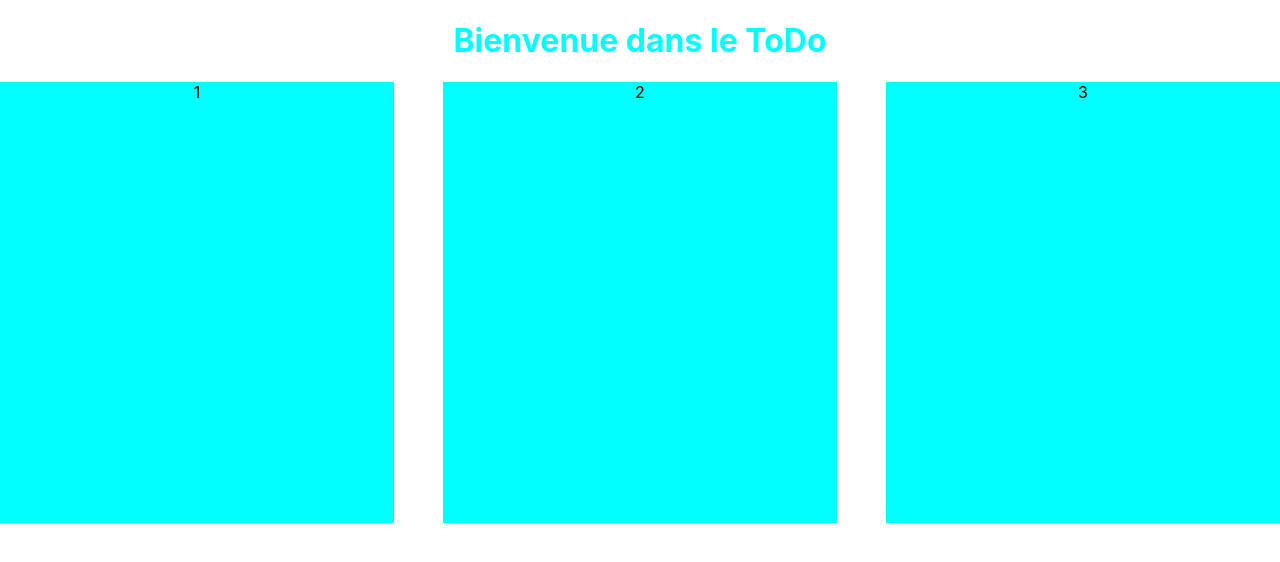
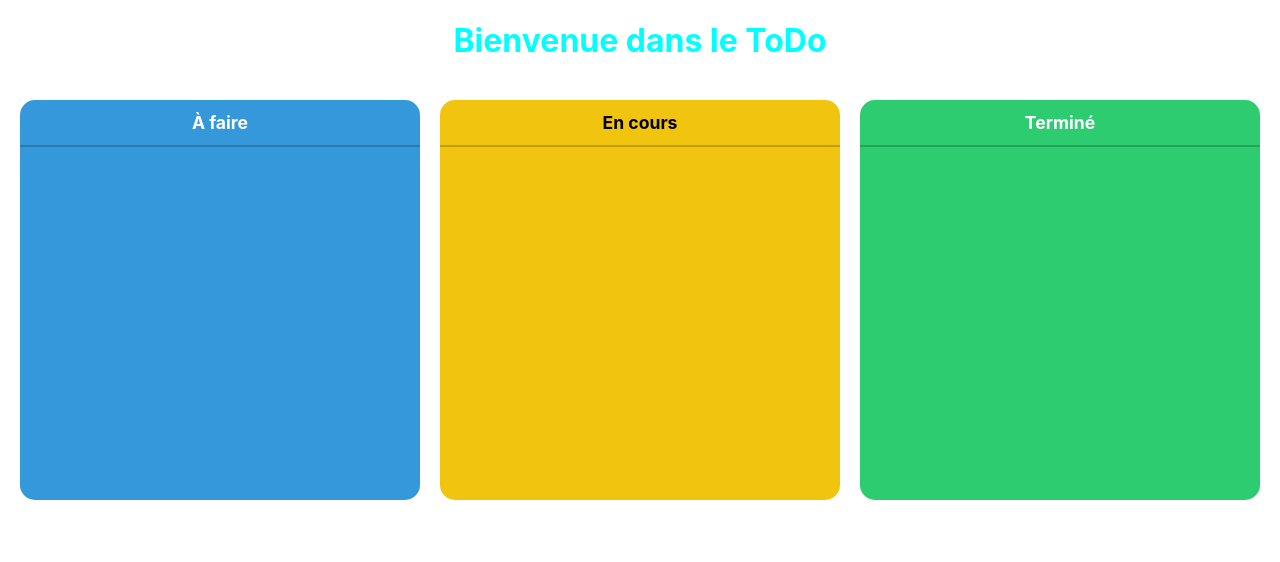
Before and after one commit to 34lks66/taskflow, a React (Create React App) app in the folder frontend/: page / in a window 1280 px wide. Shown: the top 562 px of the page. Built offline with nearby package versions, Linux system fonts and the light colour scheme.

Commit message:
update display

```diff
--- a/frontend/src/ToDo.css
+++ b/frontend/src/ToDo.css
@@ -1,32 +1,48 @@
 .title {
   color: aqua;
   text-align: center;
+  margin-bottom: 20px;
 }
 
 .parent {
-    display: grid;
-    grid-template-columns: repeat(6, 1fr);
-    grid-template-rows: repeat(5, 1fr);
-    gap: 49px;
-    text-align: center;
+  display: grid;
+  grid-template-columns: repeat(3, 1fr);
+  gap: 20px;
+  padding: 20px;
+  text-align: center;
+}
+
+.div1, .div2, .div3 {
+  border-radius: 15px;
+  min-height: 400px;
+  display: flex;
+  flex-direction: column;
+  overflow: hidden;
+}
+
+.column-header {
+  padding: 12px;
+  font-weight: bold;
+  font-size: 1.1rem;
+  border-bottom: 2px solid rgba(0,0,0,0.2);
+}
+
+.column-body {
+  flex: 1;
+  padding: 10px;
 }
 
 .div1 {
-    grid-column: span 2 / span 2;
-    grid-row: span 10 / span 10;
-    background-color: aqua;
+  background-color: #3498db;
+  color: white;
 }
 
 .div2 {
-    grid-column: span 2 / span 2;
-    grid-row: span 10 / span 10;
-    grid-column-start: 3;
-    background-color: aqua;
+  background-color: #f1c40f;
+  color: black;
 }
 
 .div3 {
-    grid-column: span 2 / span 2;
-    grid-row: span 10 / span 10;
-    grid-column-start: 5;
-    background-color: aqua;
+  background-color: #2ecc71;
+  color: white;
 }
--- a/frontend/src/ToDo.js
+++ b/frontend/src/ToDo.js
@@ -6,9 +6,23 @@ export default function ToDo() {
       <h1 className="title">Bienvenue dans le ToDo</h1>
 
       <div className="parent">
-        <div className="div1">1</div>
-        <div className="div2">2</div>
-        <div className="div3">3</div>
+        <div className="div1">
+          <div className="column-header">À faire</div>
+          <div className="column-body">
+          </div>
+        </div>
+
+        <div className="div2">
+          <div className="column-header">En cours</div>
+          <div className="column-body">
+          </div>
+        </div>
+
+        <div className="div3">
+          <div className="column-header">Terminé</div>
+          <div className="column-body">
+          </div>
+        </div>
       </div>
     </div>
   );
```
